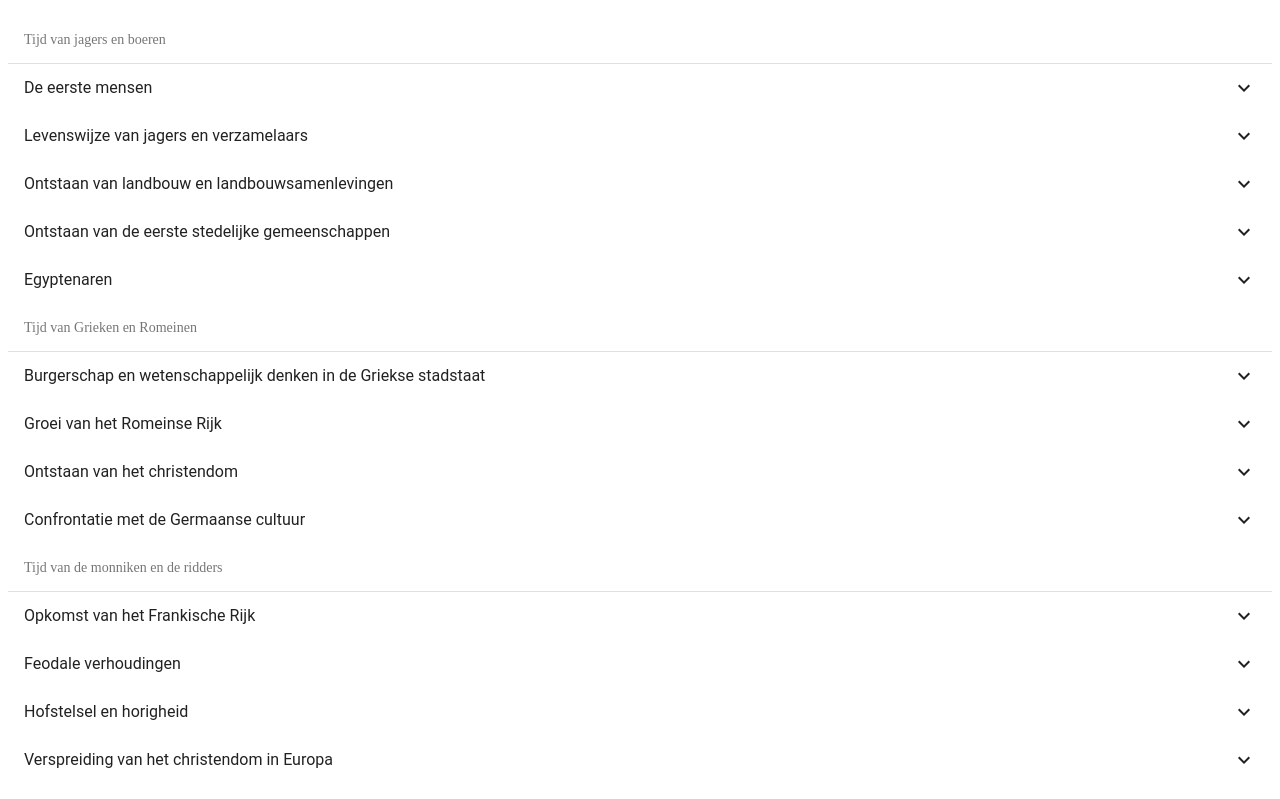
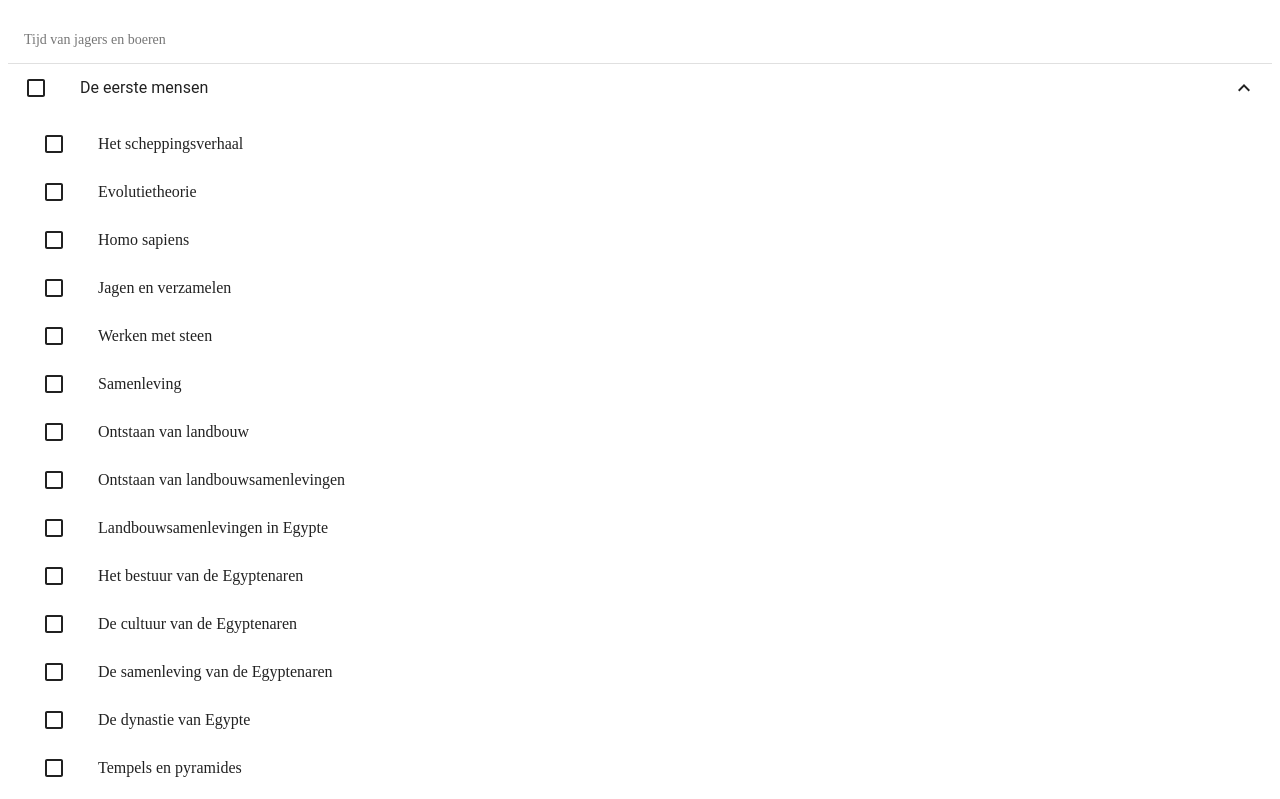
Before and after one commit to ramonavic/treestructure-of-subjects, a React app: page / in a window 1280 px wide. Shown: the top 799 px of the page. Built offline with nearby package versions, Linux system fonts and the light colour scheme; what react-tap-event-plugin would draw is missing.

Commit message:
clean uneccesary items

```diff
--- a/src/components/secondSubject.js
+++ /dev/null
@@ -1,35 +0,0 @@
-import React from 'react';
-import {List, ListItem} from 'material-ui/List';
-
-
-class SecondSubject extends React.Component {
-  constructor(props) {
-    super(props);
-
-    this.state = {
-      subSubject: this.props.subSubject,
-      key: this.props.key,
-      nestedItems: this.props.nestedItems
-    }
-    console.log(this.state)
-  }
-
-
-  render() {
-    return (
-      <div>
-      <SecondSubject
-        key={subSubject.props.id}
-        primaryText={subSubject.props.subject}
-
-
-      />      </div>
-    )
-  }
-
-
-
-
-}
-
-export default SecondSubject
--- a/src/components/subSubjects.js
+++ b/src/components/subSubjects.js
@@ -45,11 +45,11 @@ class SubSubjects extends React.Component {
             key={`sub-${subSubject.props.id}`}
             primaryText={subSubject.props.subject}
             nestedItems={component.state.nestedItems}
-            // initiallyOpen={component.state.open}
-            // open={component.state.open}
-            // onNestedListToggle={component.handleNestedListToggle}
-            // leftCheckbox={<Checkbox onCheck={component.checkChildren.bind(component)} />}
-            // primaryTogglesNestedList={true}
+            initiallyOpen={true}
+            open={component.state.open}
+            onNestedListToggle={component.handleNestedListToggle}
+            leftCheckbox={<Checkbox onCheck={component.checkChildren.bind(component)} />}
+            primaryTogglesNestedList={true}
 
           />
         )
@@ -73,7 +73,7 @@ class SubSubjects extends React.Component {
               <ListItem
                 key={`nest-${nestedItem.props.id}`}
                 primaryText={nestedItem.props.subject}
-                // leftCheckbox={<Checkbox />}
+                leftCheckbox={<Checkbox />}
               />)
 
           })
```
Also changed, not shown: src/components/thirdSubject.js (deleted, +0 -26 lines), src/containers/subjectList.js (+0 -58 lines), src/containers/theme.js (+0 -23 lines).
